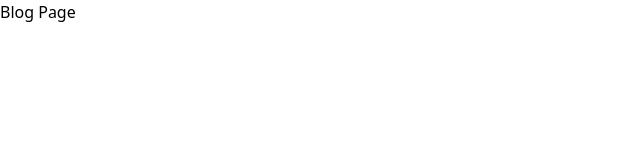
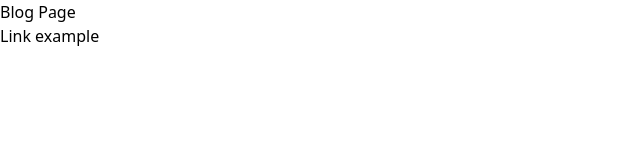
Before and after one commit to kid-us/Next, a Next.js app: page /blog in a window 1280 px wide. Shown: the top 160 px of the page, without its empty margins (0-640 px from the left). Built offline with nearby package versions, Linux system fonts and the light colour scheme.

Commit message:
Linking pages

```diff
--- a/app/blog/page.tsx
+++ b/app/blog/page.tsx
@@ -1,9 +1,12 @@
+import Link from "next/link";
 import React from "react";
 
 const BlogPage = () => {
   return (
     <div>
       <p>Blog Page</p>
+
+      <Link href={"blog/slug"}>Link example</Link>
     </div>
   );
 };
```
